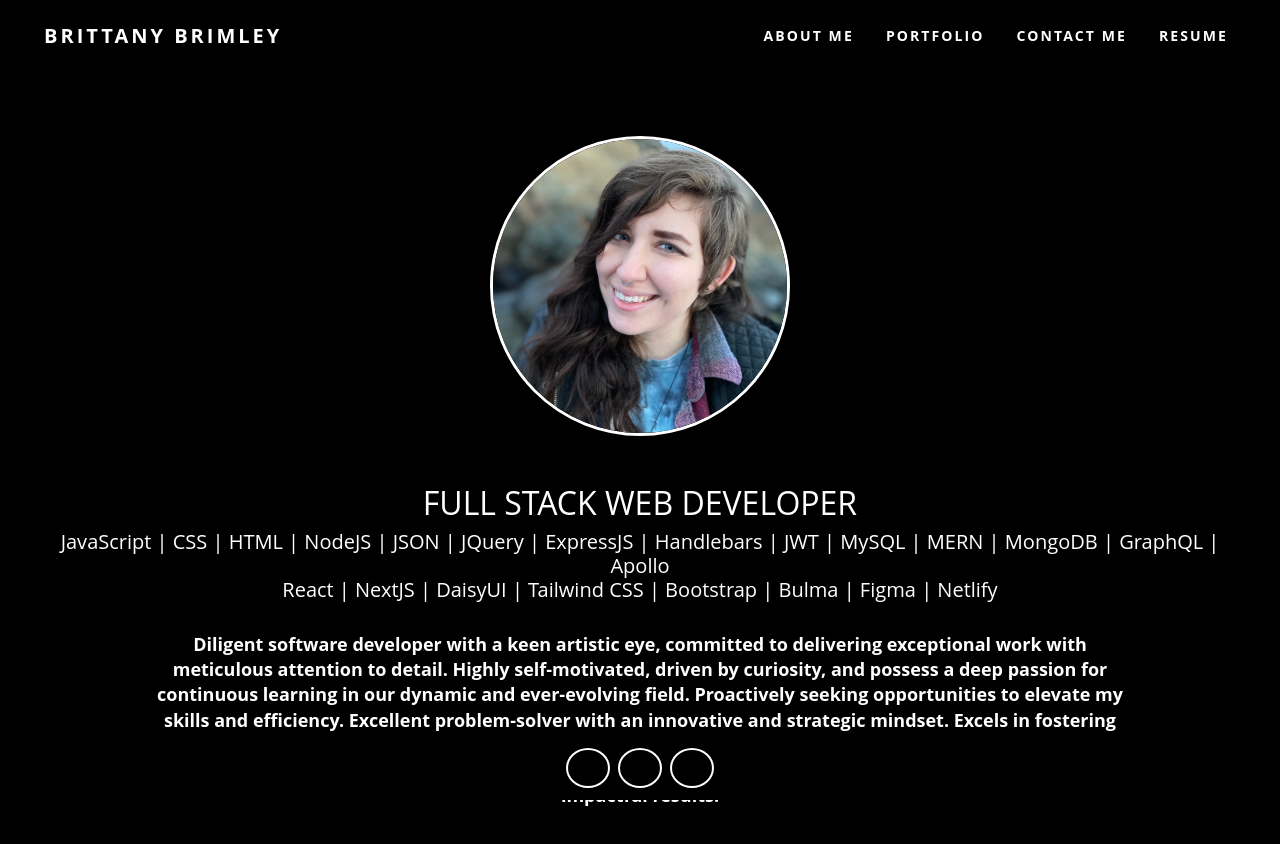
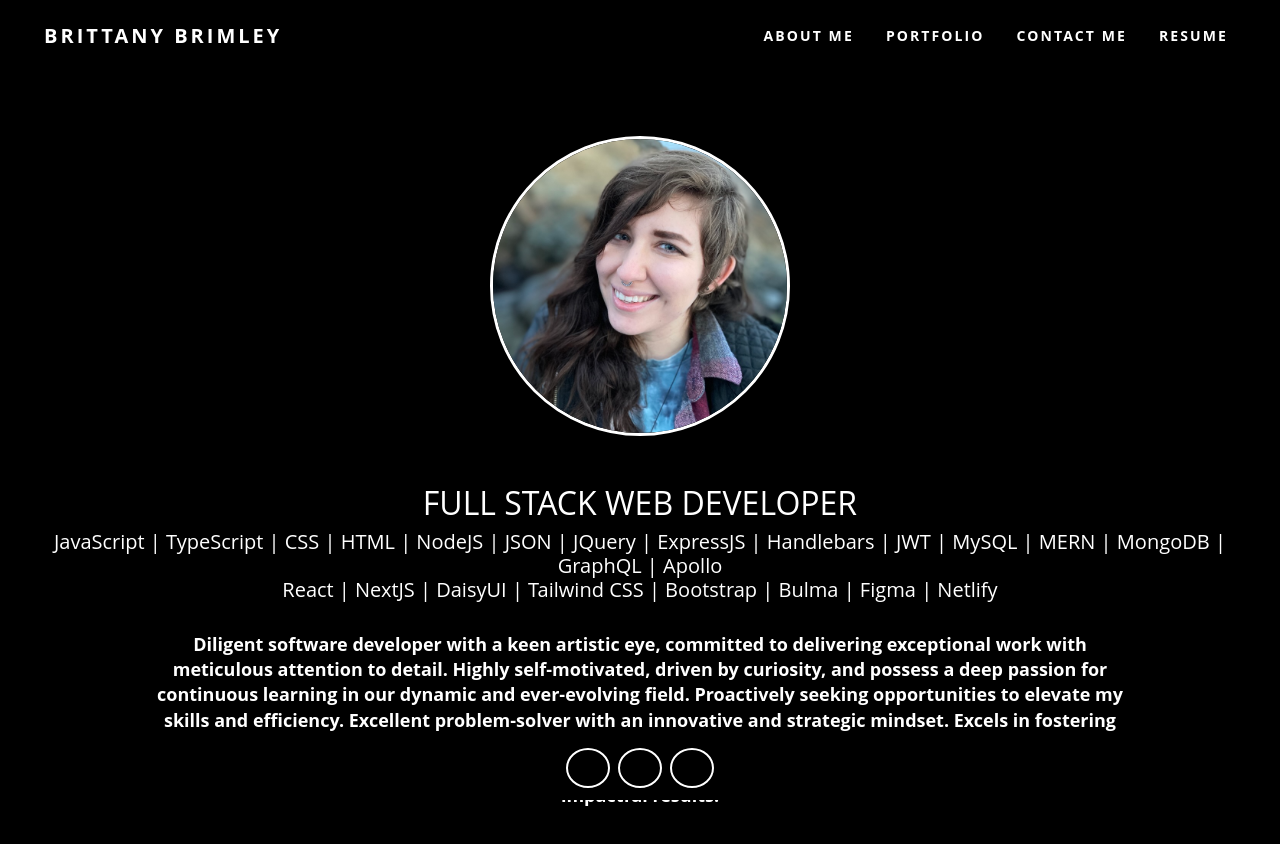
Before and after one commit to Git-BritHub/Brittany-Portfolio-Main, a React (Vite) app: page / in a window 1280 px wide. Shown: the top 844 px of the page. Built offline with nearby package versions, Linux system fonts and the light colour scheme; some icons are missing.

Commit message:
added language to about me section

```diff
--- a/src/views/AboutMe/AboutMe.jsx
+++ b/src/views/AboutMe/AboutMe.jsx
@@ -14,7 +14,7 @@ function AboutMe() {
                 effect="opacity"
             />
             <h2>FULL STACK WEB DEVELOPER</h2>
-            <h3>JavaScript | CSS | HTML | NodeJS | JSON | JQuery | ExpressJS | Handlebars | JWT | MySQL | MERN | MongoDB | GraphQL | Apollo </h3>
+            <h3>JavaScript | TypeScript | CSS | HTML | NodeJS | JSON | JQuery | ExpressJS | Handlebars | JWT | MySQL | MERN | MongoDB | GraphQL | Apollo </h3>
             <h3>React | NextJS | DaisyUI | Tailwind CSS | Bootstrap | Bulma | Figma | Netlify</h3>
             <p>Diligent software developer with a keen artistic eye, committed to delivering exceptional work with meticulous attention to detail. Highly self-motivated, driven by curiosity, and possess a deep passion for continuous learning in our dynamic and ever-evolving field. Proactively seeking opportunities to elevate my skills and efficiency. Excellent problem-solver with an innovative and strategic mindset. Excels in fostering positive and communicative team environments, contributing effectively. Simultaneously thrives in independent work settings and is committed to realizing a company's objectives with a focus on delivering impactful results.</p>
         </div>
```
